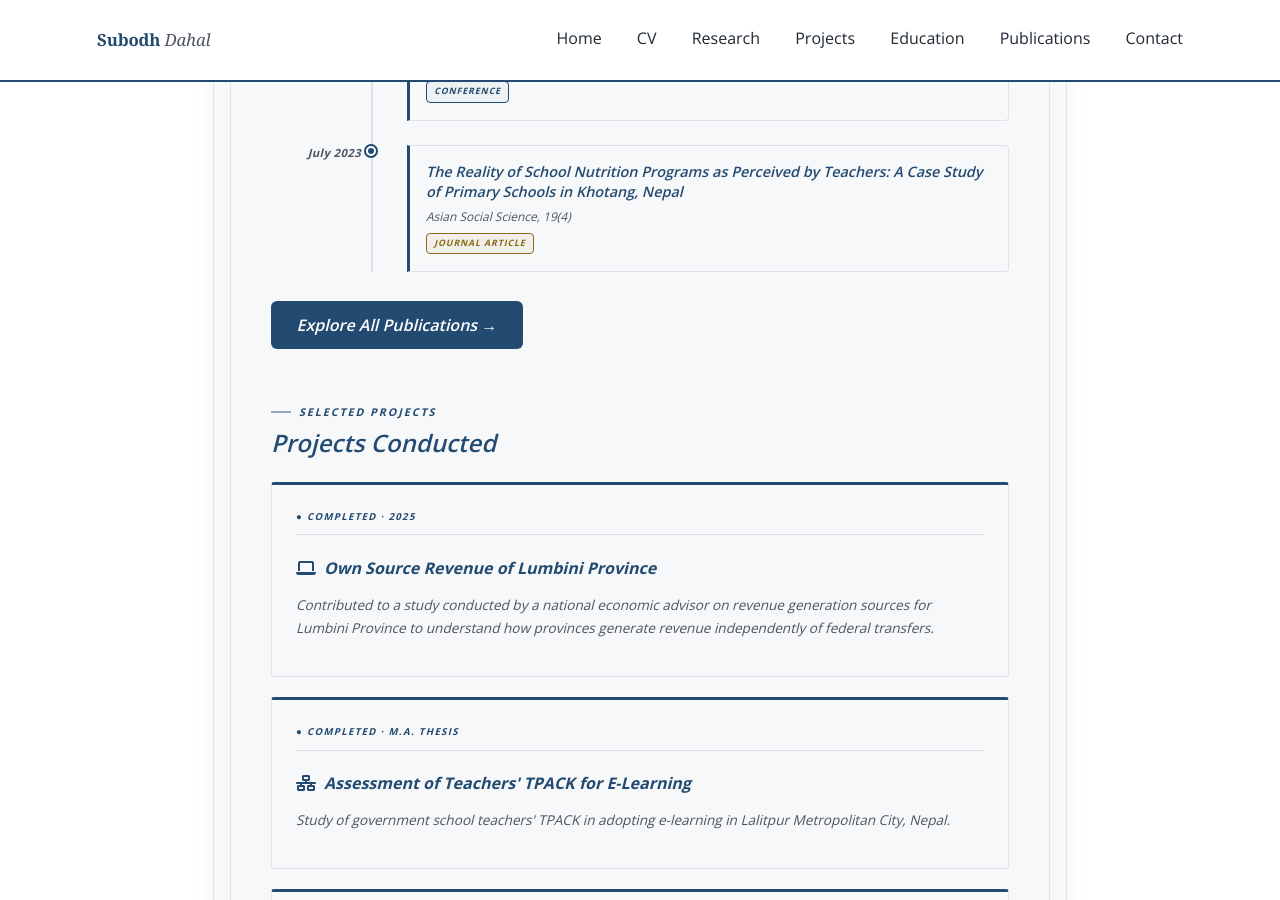
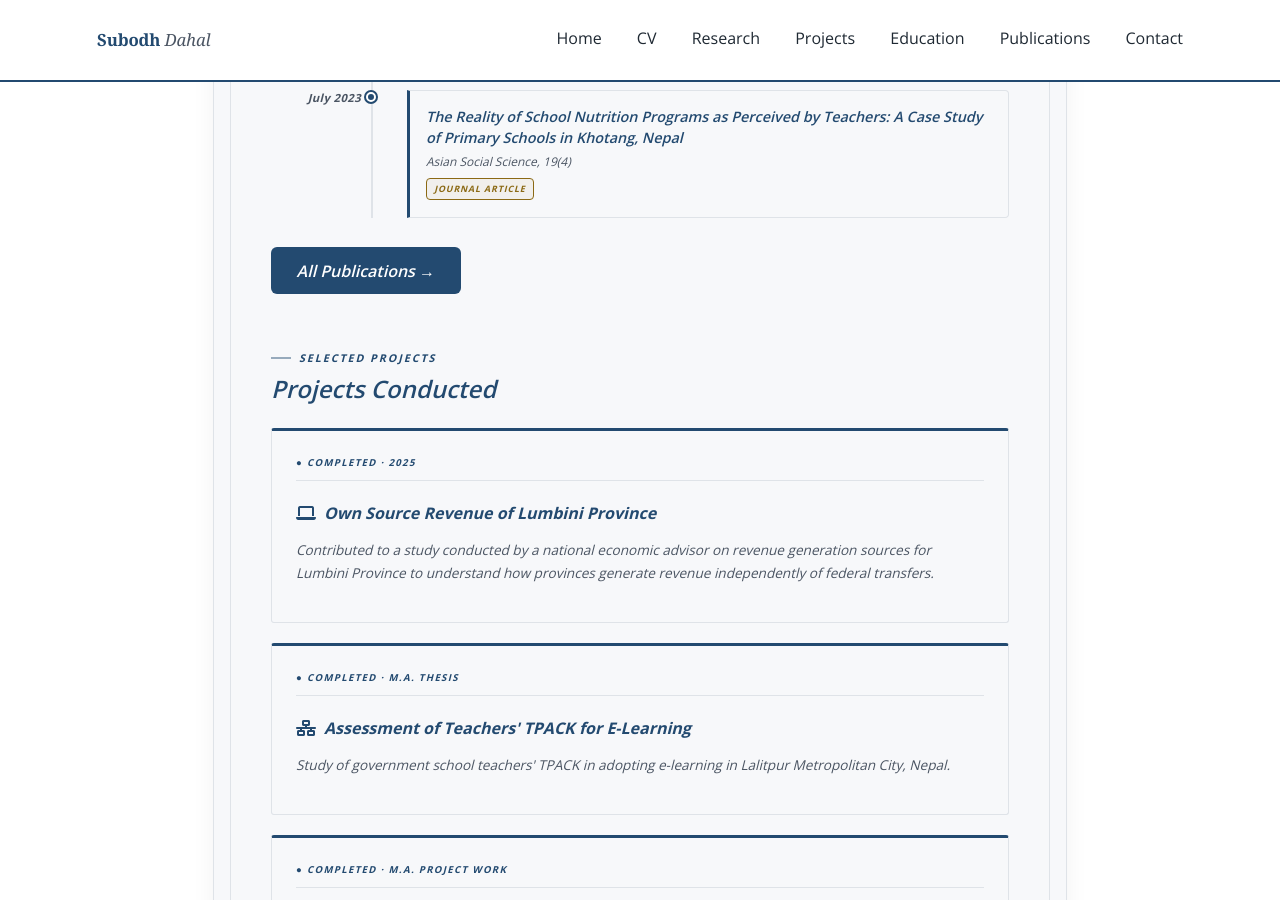
Before and after one commit to dahalsubodh/dahalsubodh.github.io, a Jekyll site: the page built from index.md, in a window 1280 px wide and 900 px high, scrolled down 2589 px. Built offline with Jekyll 4.4.1, drawn with Linux system fonts in a browser that asks for light colours; some of the changed text lies outside the part shown.

Commit message:
Update index.md

```diff
--- a/index.md
+++ b/index.md
@@ -13,13 +13,12 @@
   <div class="in-progress-grid">
     <article class="progress-card" data-status="● Research &amp; Practice">
       <h3>Academic Integrity in the AI Era</h3>
-      <p>I have co-developed a framework to evaluate educational tools in collaboration with professors from Missouri and Arkansas. The Person-Process-Product (3P) framework seeks to move academic integrity beyond AI detection by examining authentic and visible learning across the learner, learning process, and learning outcomes (<i>Paper under review<i>).</p>
+      <p>I have co-developed a framework to evaluate educational tools in collaboration with professors from Missouri and Arkansas. The Person-Process-Product (3P) framework seeks to move academic integrity beyond AI detection by examining authentic and visible learning across the learner, learning process, and learning outcomes (<i>Paper under review<i>).
       <p style="margin-top:0.3rem;">
         ✅ <a href="https://www.nelta.org.np/conference/30">NELTA 2026</a> &nbsp;|&nbsp;
         <a href="https://builder.guidebook.com/g/#/guides/fttc2025/schedule/sessions/31735290?scheduleDayPosition=2025-10-24&scheduleIndexInDayPosition=39">FTTC 2025</a>
         <br>📄<a href= "https://drive.google.com/file/d/1IdP8zCTnvqBzVhxeaKmsmzgbzyCWsYKX/view?usp=sharing">Poster presentation</a>
       </p>
-    </article>
     <article class="progress-card" data-status="● Edtech Consultant">
       <h3>Process Feedback research</h3>
       <p>I have contributed to research communication and content development, including website architecture, multimedia strategy, EdTech research, and academic outreach. This work has enabled me to collaborate with professors from universities in the United States and internationally and present my work at national and international conferences. I have also led public outreach campaigns, developing a global network of EdTech leaders and educators.</p>
@@ -36,8 +35,6 @@
       <h3>School Technology Readiness</h3>
       <p>In 2026, with institutional support from NIRT, I led a semi-structured survey across 13 community schools in Kathmandu to assess readiness for digital technology adoption. The study found that access to infrastructure alone was insufficient for effective adoption, highlighting the need for teacher capacity, institutional planning, training, and ongoing support.</p>
     </article>
-  </div>
-</section>
 
 <!-- ================= Research Highlight Timeline ================= -->
 <section class="research-highlight">
@@ -100,7 +97,7 @@
       </div>
     </div>
   </div>
-  <a href="/publications" class="btn-primary">Explore All Publications →</a>
+  <a href="/publications" class="btn-primary">All Publications →</a>
 </section>
 
 
```
